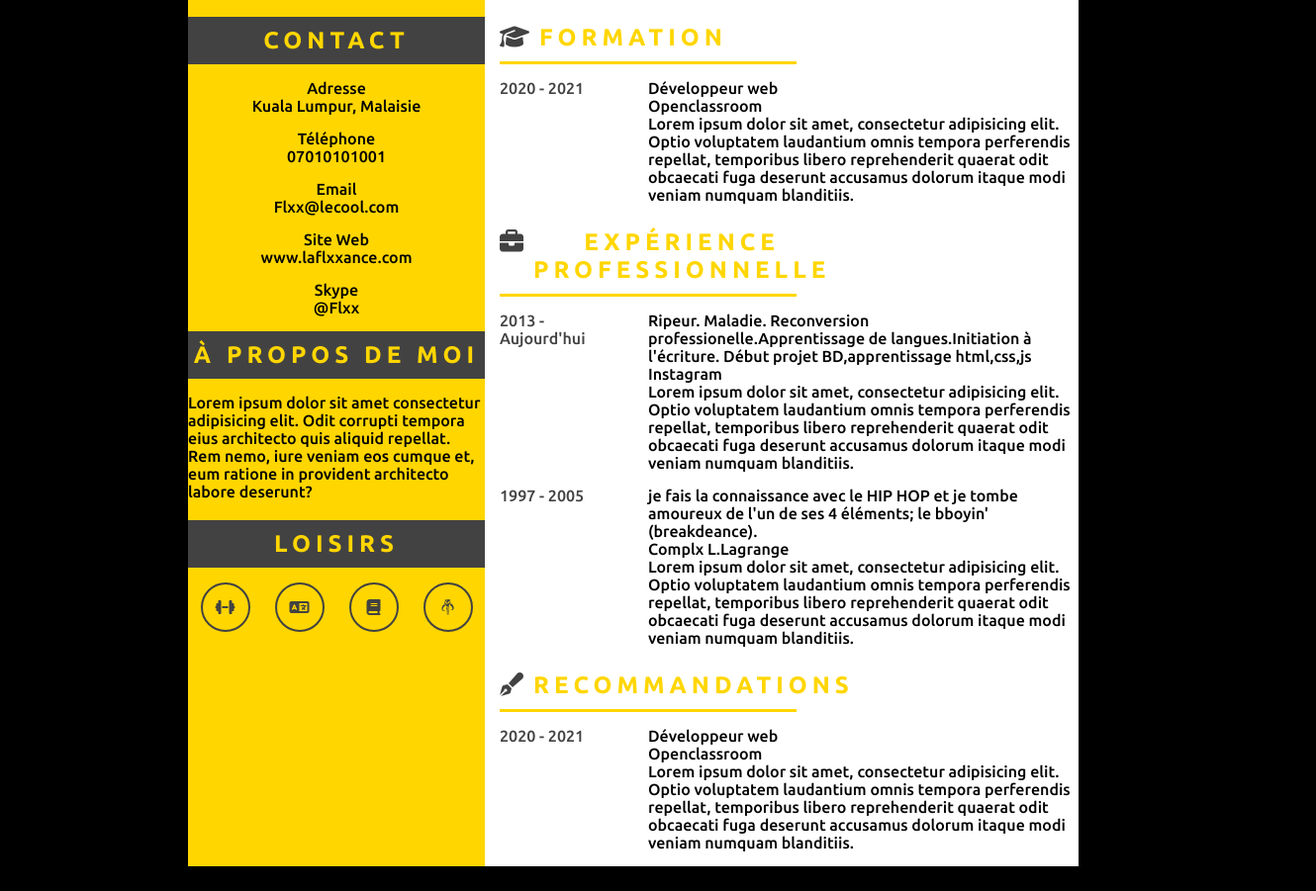
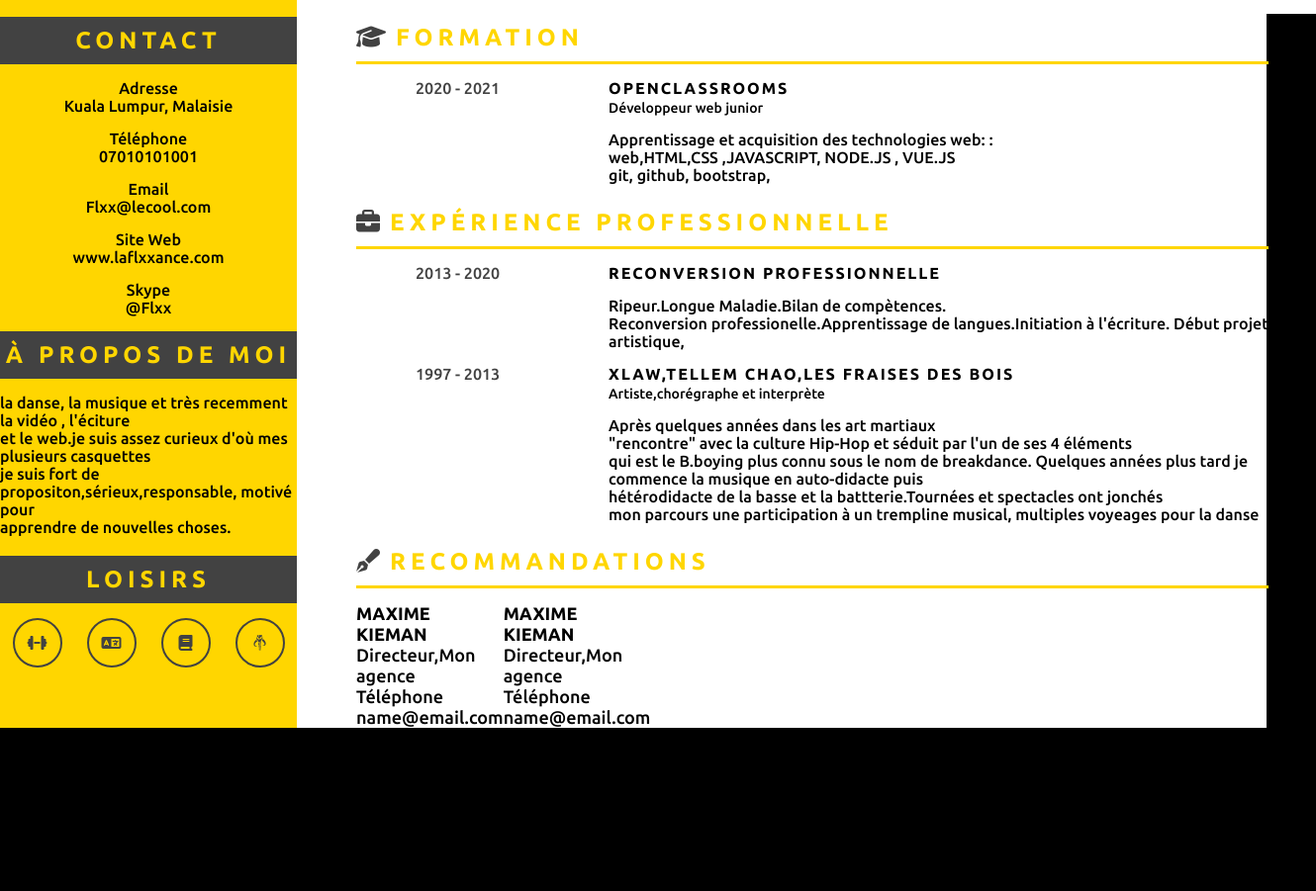
Before and after one commit to flxx-ji/flxxance, a plain HTML site: page bam/index.html in a window 1280 px wide. Shown: the part 251-1152 px from the top of the page at 99% size, 1330 px wide, since content can reach past the window. After the commit the page ends 1012 px from the top, so only its background shows below. Drawn offline with Linux system fonts and the light colour scheme.

Commit message:
modif et ajout dans right_inner  html et css, edition du cv

```diff
--- a/bam/bam.css
+++ b/bam/bam.css
@@ -15,7 +15,7 @@
 
   .cv
   {
-    width:900px ;
+     width:100% ;
      background: white;
      margin: 25px auto;
      display: flex;
@@ -173,9 +173,7 @@
     font-size: 20px;
     color: #424242;
     border-bottom: 3px solid  #FFD600;
-
-
-
+    padding-bottom: 15px;
 }_
 
 .right
@@ -197,7 +195,7 @@
   position: relative;
   text-align: center;
   margin-bottom: 15px;
-  width:300px;
+  width:95%;
   display: flex;
   flex-wrap: nowrap;
   border-bottom:3px solid #FFD600;
@@ -205,7 +203,7 @@
 
 .right_inner
 {
-  padding-left: 15px;
+  padding-left: 60px;
 }
 
 .titre_2 .icon2
@@ -217,17 +215,65 @@
  {
    display: flex;
    margin-bottom: 15px;
+   padding-left: 60px;
+
  }
 
 .right_inner .li_wrap .date
 {
   width: 125px;
   color: #424242;
+
 }
 
 .right_inner .li_wrap .info
 {
     width: calc(100% - 125px);
-    padding-left: 25px;
+    padding-left: 70px;
     position: relative;
 }
+
+
+ .right_inner .li_wrap .info_titre
+ {
+        text-transform: uppercase;
+        font-weight: 700;
+        letter-spacing: 2px;
+ }
+
+ .right_inner .li_wrap .info_com
+ {
+   font-weight: 300;
+   font-size: 14px;
+   margin-top: 3px;
+ }
+
+.right_inner .li_wrap .info_cont
+{
+  margin-top: 15px
+}
+
+ .right_inner .li_wrap .date:before
+ {
+    content: "";
+    position: absolute;
+    top: 3px;
+    left:0px;
+    width: 10px;
+    height: 10px;
+    background: #FFD600;
+    border-radius: 50%;
+ }
+
+ .li_wrap_r
+ {
+   display: flex;
+   padding-right:850px;
+   justify-content: space-between;
+   font-size: 18px;
+ }
+
+ .li_wrap_r .info_titre
+ {
+  font-weight: 700;
+ }
--- a/bam/index.html
+++ b/bam/index.html
@@ -1,6 +1,7 @@
 <!DOCTYPE html>
 
 <html>
+
 <head>
     <meta charset="utf-8" />
     <title>flexx4</title>
@@ -14,7 +15,7 @@
         <div class="cv">
             <div class="left">
                 <div class="img_guts">
-                        <a href="guts2.jpg"> <img src="guts2.mini.jpg" alt=" drk guts"title="click on it!" /></a>
+                    <a href="guts2.jpg"> <img src="guts2.mini.jpg" alt=" drk guts" title="click on it!" /></a>
                 </div>
 
 
@@ -69,7 +70,10 @@
                         À propos de moi
                     </div>
                     <div class="je">
-                           Lorem ipsum dolor sit amet consectetur adipisicing elit. Odit corrupti tempora eius architecto quis aliquid repellat. Rem nemo, iure veniam eos cumque et, eum ratione in provident architecto labore deserunt?
+                        la danse, la musique et très recemment la vidéo , l'éciture <br>
+                        et le web.je suis assez curieux d'où mes plusieurs casquettes <br>
+                        je suis fort de propositon,sérieux,responsable, motivé pour <br>
+                        apprendre de nouvelles choses.
                     </div>
                 </div>
 
@@ -143,10 +147,12 @@
                                     <div class="li_wrap">
                                         <div class="date"> 2020 - 2021</div>
                                         <div class="info">
-                                       <p class="info_titre">Développeur web </p>
-                                       <p class="info_com"> Openclassroom </p>
+                                            <p class="info_titre">Openclassrooms</p>
+                                            <p class="info_com"> Développeur web junior </p>
                                             <p class="info_cont">
-                                          Lorem ipsum dolor sit amet, consectetur adipisicing elit. Optio voluptatem laudantium omnis tempora perferendis repellat, temporibus libero reprehenderit quaerat odit obcaecati fuga deserunt accusamus dolorum itaque modi veniam numquam blanditiis.
+                                                Apprentissage et acquisition des technologies web: :</br>
+                                                  web,HTML,CSS ,JAVASCRIPT, NODE.JS , VUE.JS </br>
+                                                 git, github, bootstrap,
                                             </p>
 
                                         </div>
@@ -171,13 +177,14 @@
                             <ul>
                                 <li>
                                     <div class="li_wrap">
-                                    <div class="date"> 2013 - Aujourd'hui</div>
+                                        <div class="date"> 2013 - 2020</div>
                                         <div class="info">
-                                       <p class="info_titre">Ripeur. Maladie. Reconversion professionelle.Apprentissage de langues.Initiation à l'écriture.
-                                          Début projet BD,apprentissage html,css,js</p>
-                                       <p class="info_com">Instagram</p>
+                                            <p class="info_titre">Reconversion professionnelle</p>
+                                            <p class="info_com"></p>
                                             <p class="info_cont">
-                                          Lorem ipsum dolor sit amet, consectetur adipisicing elit. Optio voluptatem laudantium omnis tempora perferendis repellat, temporibus libero reprehenderit quaerat odit obcaecati fuga deserunt accusamus dolorum itaque modi veniam numquam blanditiis.
+                                                Ripeur.Longue Maladie.Bilan de compètences.</br>
+                                                Reconversion professionelle.Apprentissage de langues.Initiation à l'écriture.
+                                                Début projet artistique,
                                             </p>
 
                                         </div>
@@ -186,16 +193,16 @@
                                 <li>
 
                                     <div class="li_wrap">
-                                   <div class="date"> 1997 - 2005</div>
+                                        <div class="date"> 1997 - 2013</div>
                                         <div class="info">
-                                      <p class="info_titre">  je fais la connaissance avec le HIP HOP et je tombe amoureux de
-
-                                         l'un de ses 4 éléments; le bboyin' (breakdeance).
-                                      </p>
-                                      <p class="info_com">Complx L.Lagrange</p>
-                                      <p class="info_cont">
-                                         Lorem ipsum dolor sit amet, consectetur adipisicing elit. Optio voluptatem laudantium omnis tempora perferendis repellat, temporibus libero reprehenderit quaerat odit obcaecati fuga deserunt accusamus dolorum itaque modi veniam numquam blanditiis.
-                                      </p>
+                                            <p class="info_titre"> XLAW,TELLEM CHAO,LES FRAISES DES BOIS</p>
+                                            <p class="info_com">Artiste,chorégraphe et interprète</p>
+                                            <p class="info_cont">Après quelques années dans les art martiaux </br>
+                                            "rencontre" avec la culture Hip-Hop et séduit par l'un de ses 4 éléments <br>
+                                             qui est le B.boying plus connu sous le nom de breakdance.
+                                             Quelques années plus tard je commence la musique en auto-didacte puis <br>
+                                             hétérodidacte de la basse et la battterie.Tournées et spectacles ont jonchés <br>
+                                             mon parcours une participation à un trempline musical, multiples voyeages pour la danse </p>
 
                                         </div>
                                     </div>
@@ -216,15 +223,20 @@
                         <div class="form_wrap">
                             <ul>
                                 <li>
-                                <div class="li_wrap">
-                                    <div class="date"> 2020 - 2021</div>
-                                    <div class="info">
-                                       <p class="info_titre">Développeur web </p>
-                                       <p class="info_com"> Openclassroom </p>
-                                       <p class="info_cont">
-                                          Lorem ipsum dolor sit amet, consectetur adipisicing elit. Optio voluptatem laudantium omnis tempora perferendis repellat, temporibus libero reprehenderit quaerat odit obcaecati fuga deserunt accusamus dolorum itaque modi veniam numquam blanditiis.
-                                       </p>
+                                    <div class="li_wrap_r">
 
+                                        <div class="info_r">
+
+                                            <p class="info_titre">MAXIME KIEMAN</p>
+                                            <p class="info_com"> Directeur,Mon agence </p>
+                                            <p class="info_cont">Téléphone</p>
+                                            <p class="info_ml">name@email.com</p>
+                                        </div>
+                                        <div class="info_r1">
+                                            <p class="info_titre">MAXIME KIEMAN</p>
+                                            <p class="info_com"> Directeur,Mon agence </p>
+                                            <p class="info_cont">Téléphone</p>
+                                            <p class="info_ml">name@email.com</p>
                                         </div>
                                     </div>
                                 </li>
```
Lines whose indentation alone changed are shown as unchanged.
